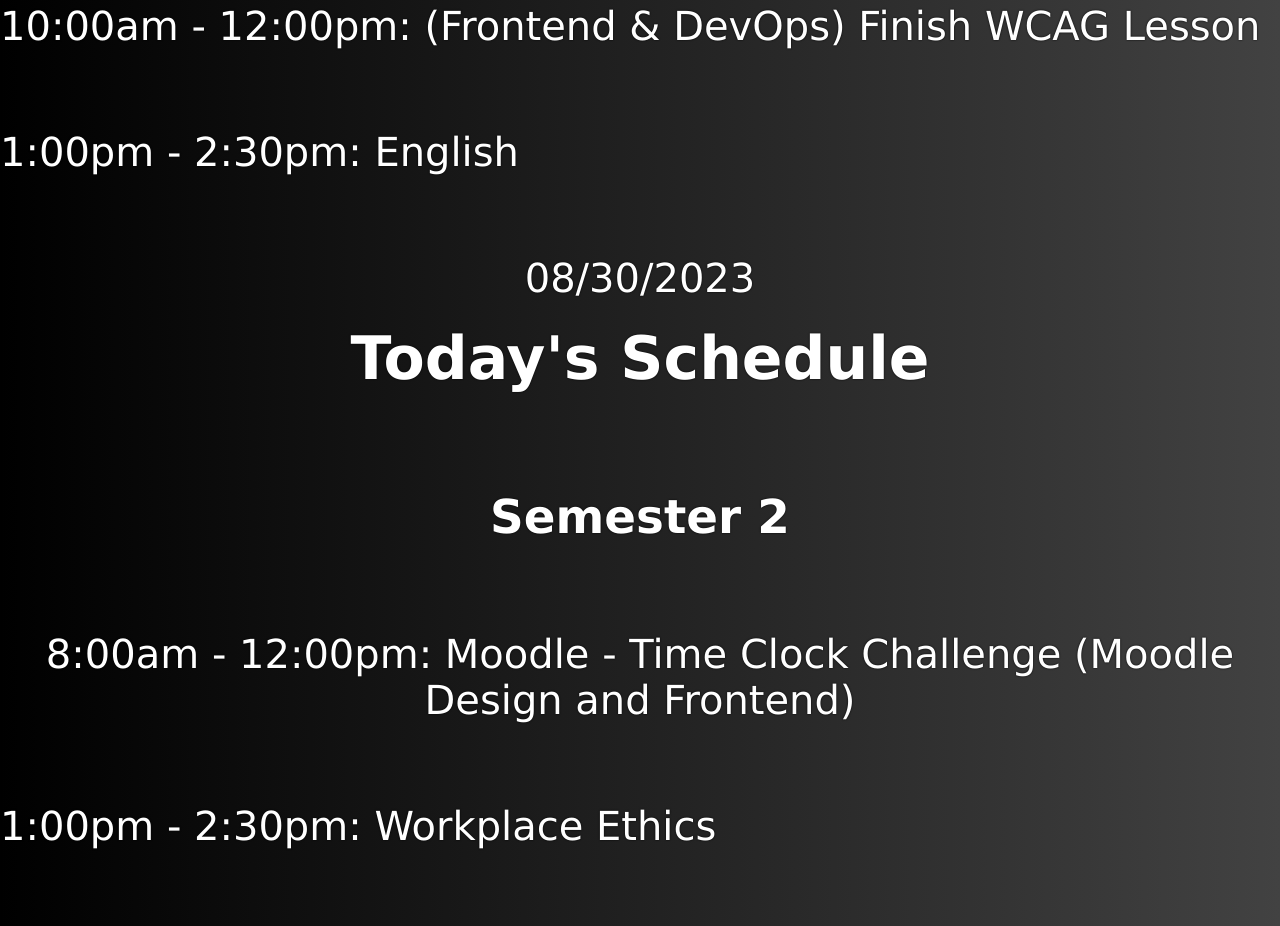
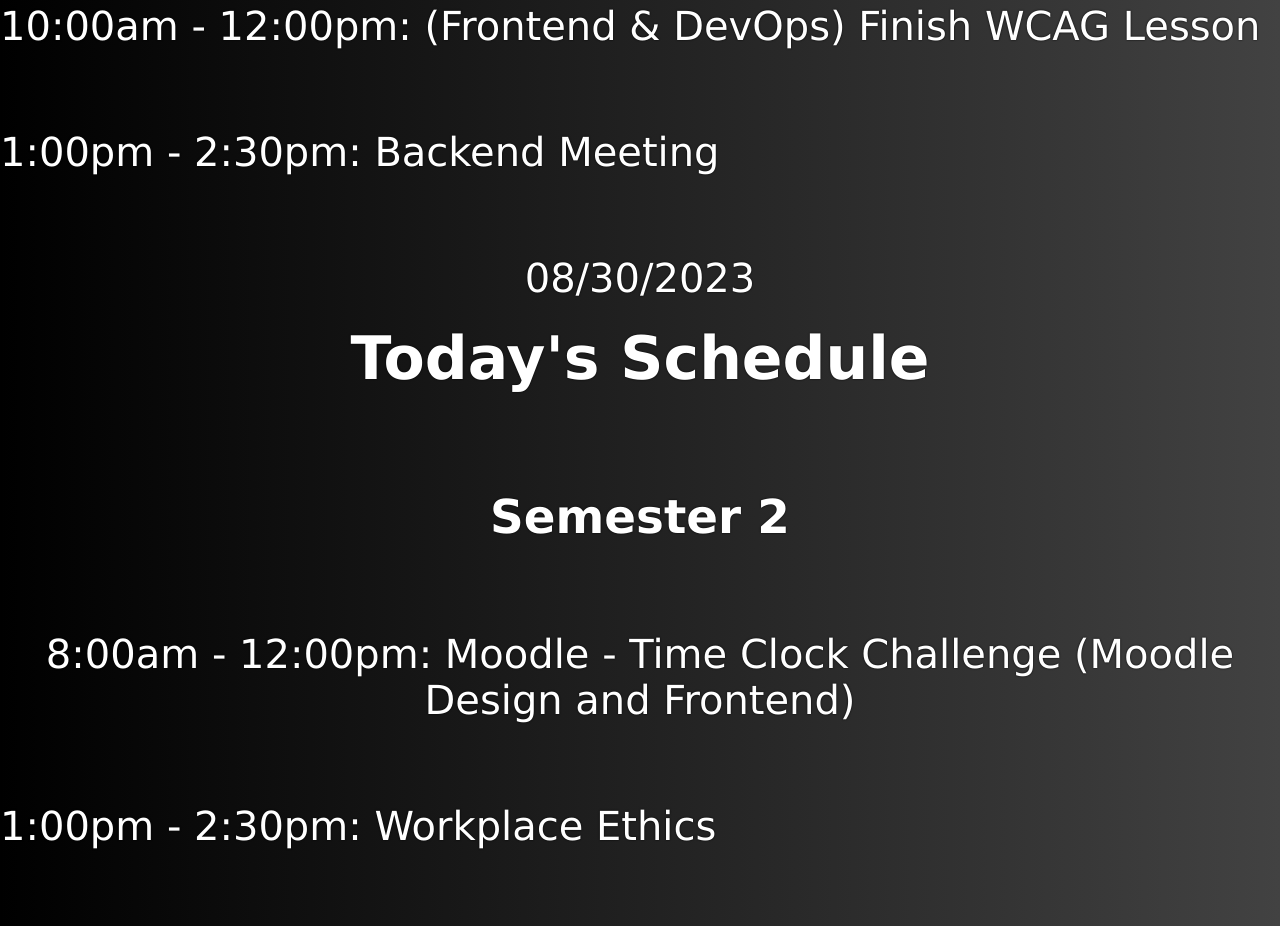
Before and after one commit to K38Shaw/lectureSchedule, a plain HTML site: page index.html in a window 1280 px wide. Shown: the part 1356-2282 px from the top of the page. Drawn offline with Linux system fonts and the light colour scheme.

Commit message:
updated schedule

```diff
--- a/index.html
+++ b/index.html
@@ -31,7 +31,7 @@
                 <p>8:00am - 9:00am - Crypto Meeting </p>
                 <p>9:00am - 9:30pm: (Everybody) The Meeting to have a Meeting :)</p>
                 <p>10:00am - 12:00pm: (Frontend & DevOps) Finish WCAG Lesson</p>
-                <p>1:00pm - 2:30pm: English </p>
+                <p>1:00pm - 2:30pm: Backend Meeting </p>
             </div>
             <p class="date">08/30/2023</p>
         </section>
```
